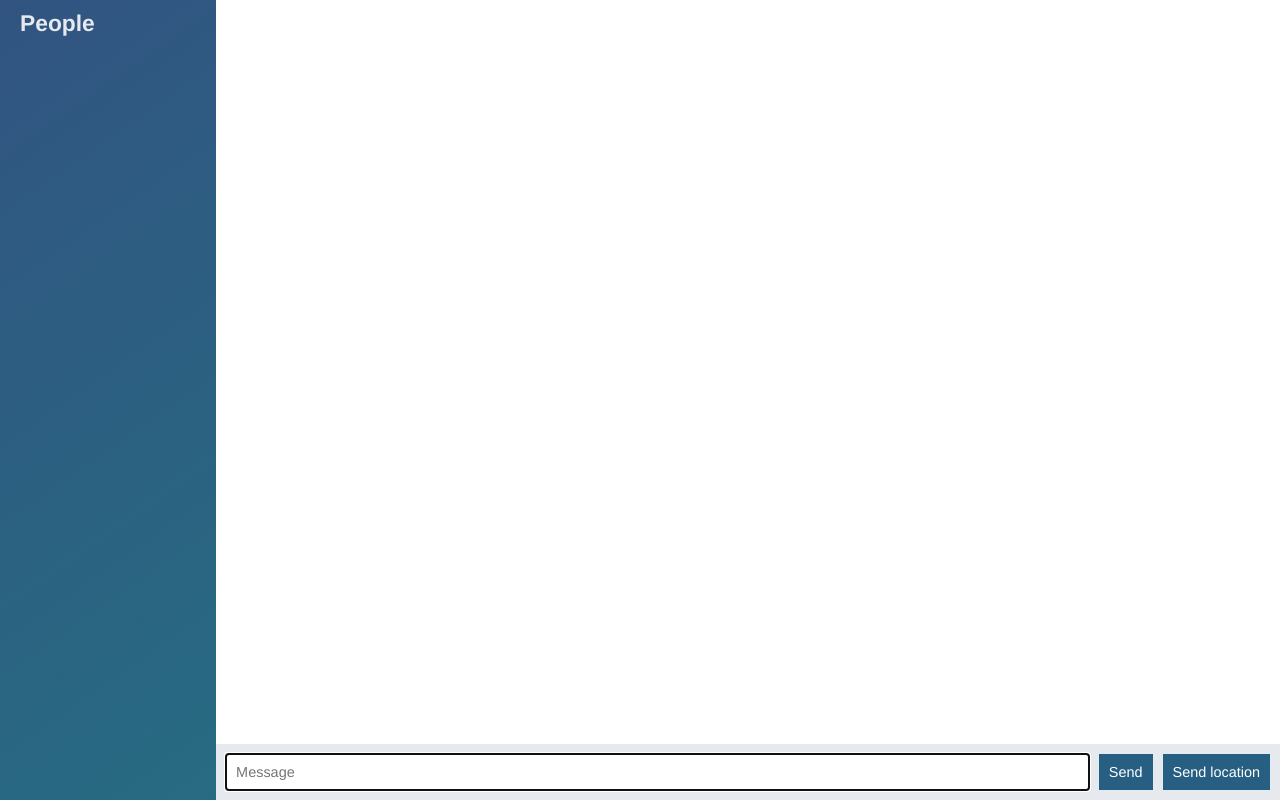
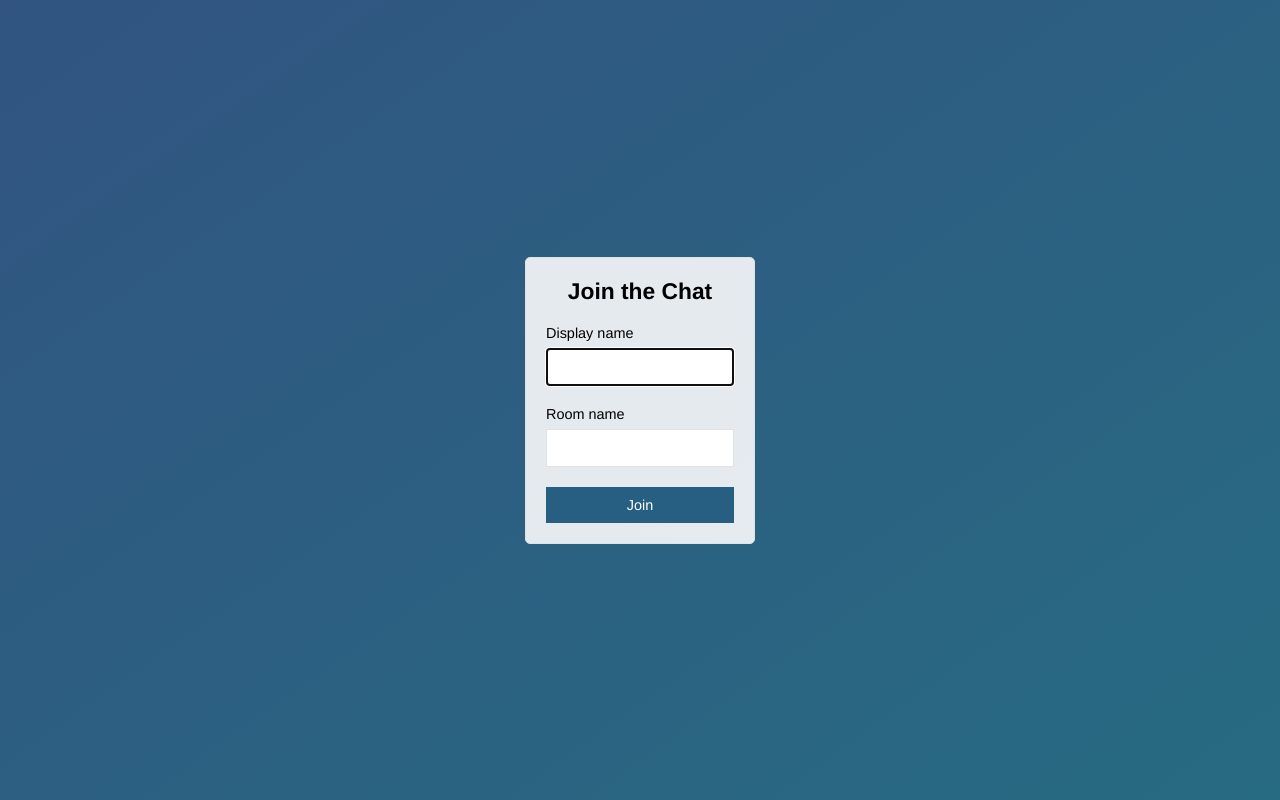
Before and after one commit to lilianacandrea/node-course-2-chat-app, a website: page public/index.html in a window 1280 px wide. Drawn offline with nearby package versions, Linux system fonts and the light colour scheme; no server answers.

Commit message:
Add join page that submits to chat.html

```diff
--- a/public/index.html
+++ b/public/index.html
@@ -3,58 +3,30 @@
 
 <head>
   <meta charset="utf-8">
+  <title>Join | ChatApp</title>
+  <meta name="viewport" content="width=device-width, initial-scale=1, user-scalable=no">
   <link rel="stylesheet" href="/css/styles.css">
 </head>
 
-<body class="chat">
-  <div class="chat__sidebar">
-    <h3>People</h3>
-    <div class="users"></div>
+<body class="centered-form">
+  <div class="centered-form__form">
+    <form action="/chat.html">
+      <div class="form-field">
+        <h3>Join the Chat</h3>
+      </div>
+      <div class="form-field">
+        <label>Display name</label>
+        <input type="text" name="name" autofocus/>
+      </div>
+      <div class="form-field">
+        <label>Room name</label>
+        <input type="text" name="room"/>
+      </div>
+      <div class="form-field">
+        <button>Join</button>
+      </div>
+   </form>
   </div>
+</body>
 
-  <div class="chat__main">
-    <ol id="messages" class="chat__messages"></ol>
-
-    <div class="chat__footer">
-      <form id="message-form">
-        <input name="message" type="text" placeholder="Message" autofocus autocomplete="off"/>
-        <button>Send</button>
-      </form>
-      <button id="send-location">Send location</button>
-    </div>
-  </div>
-
-  <script id="message-template" type="text/template">
-    <li class="message">
-      <div class="message__title">
-        <h4>{{from}}</h4>
-        <span>{{createdAt}}</span>
-      </div>
-      <div class="message__body">
-        <p>{{text}}</p>
-      </div>
-    </li>
-  </script>
-
-  <script id="location-message-template" type="text/template">
-    <li class="message">
-      <div class="message__title">
-        <h4>{{from}}</h4>
-        <span>{{createdAt}}</span>
-      </div>
-      <div class="message__body">
-        <p>
-          <a href="{{url}}" target="_blank">My current location</a>
-        </p>
-      </div>
-    </li>
-  </script>
-
-  <script src="/socket.io/socket.io.js"></script>
-  <script src="/js/libs/jquery-3.3.1.min.js"></script>
-  <script src="/js/libs/moment.js"></script>
-  <script src="/js/libs/mustache.js"></script>
-  <script src="/js/index.js"></script>
-  </body>
-
-  </html>
+</html>
```
Also changed, not shown: public/chat.html (added, +62 -0 lines), public/js/chat.js (renamed from public/js/index.js).
